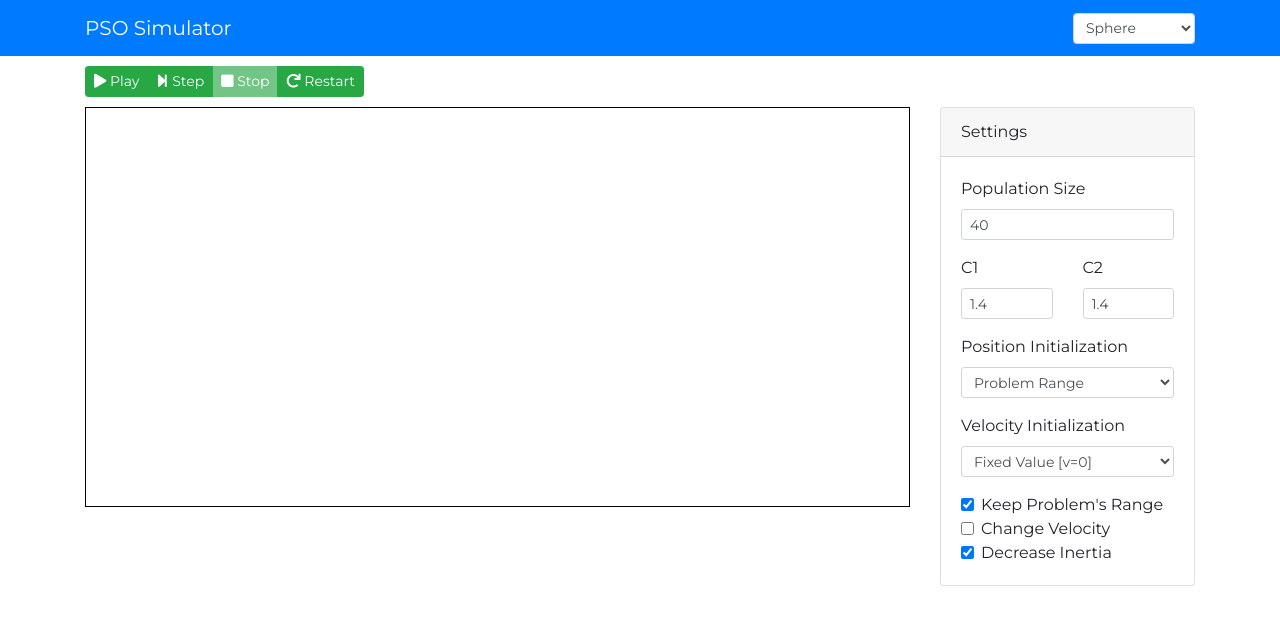
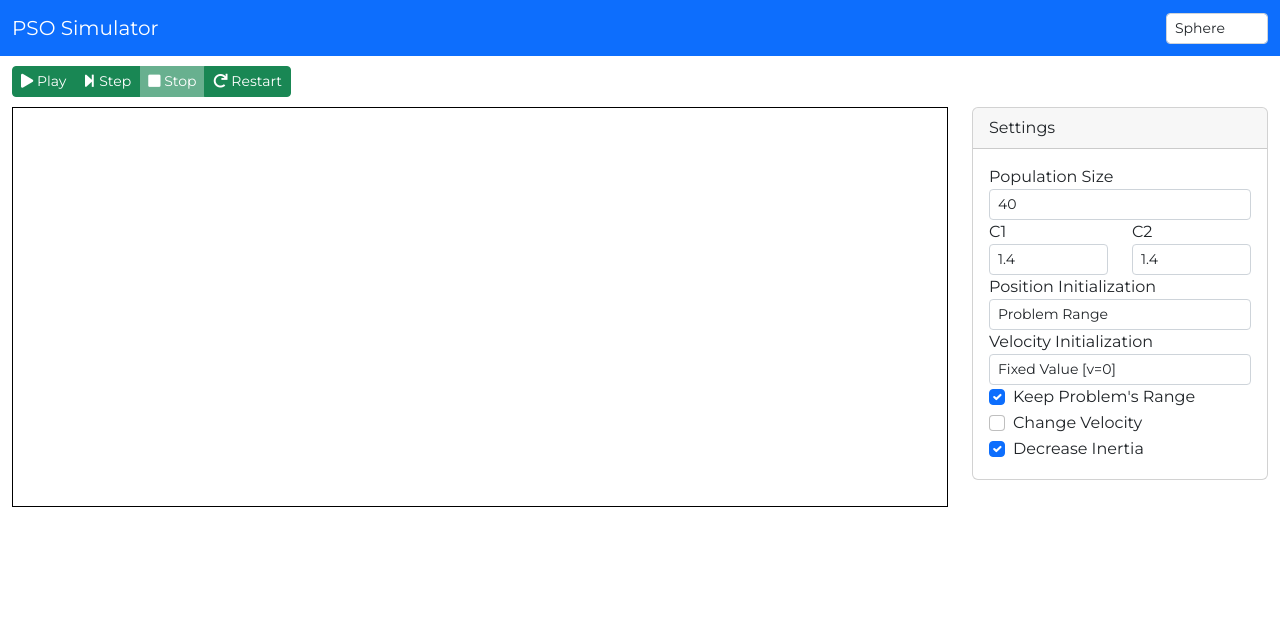
Before and after one commit to thiagodnf/pso-simulator, a website: page index.html in a window 1280 px wide. Drawn offline with nearby package versions, Linux system fonts and the light colour scheme.

Commit message:
updated boostrrap version

```diff
--- a/app/config.js
+++ b/app/config.js
@@ -5,7 +5,7 @@ requirejs.config({
     paths: {
         // Vendors
         "jquery": "https://code.jquery.com/jquery-3.3.1.slim.min",
-        "bootstrap": "https://stackpath.bootstrapcdn.com/bootstrap/4.3.1/js/bootstrap.bundle.min",
+        "bootstrap": "https://cdn.jsdelivr.net/npm/bootstrap@5.2.3/dist/js/bootstrap.bundle.min",
         "d3": "https://d3js.org/d3.v3.min",
 
         //Plugins
--- a/index.html
+++ b/index.html
@@ -14,14 +14,14 @@
         <!-- Vendors -->
         <link rel="stylesheet" type="text/css" href="https://fonts.googleapis.com/css?family=Montserrat"/>
         <link rel="stylesheet" type="text/css" href="https://use.fontawesome.com/releases/v5.5.0/css/all.css"/>
-        <link rel="stylesheet" type="text/css" href="https://stackpath.bootstrapcdn.com/bootstrap/4.3.1/css/bootstrap.min.css"/>
+        <link href="https://cdn.jsdelivr.net/npm/bootstrap@5.2.3/dist/css/bootstrap.min.css" rel="stylesheet" integrity="sha384-rbsA2VBKQhggwzxH7pPCaAqO46MgnOM80zW1RWuH61DGLwZJEdK2Kadq2F9CUG65" crossorigin="anonymous">
         <!-- Custom -->
         <link rel="stylesheet" type="text/css" href="css/style.css"/>
     </head>
 	<body>
 
         <nav class="navbar navbar-expand-lg navbar-dark bg-primary  ">
-            <div class="container ">
+            <div class="container-fluid">
                 <a class="navbar-brand" href="#">PSO Simulator</a>
 
                 <form class="form-inline">
@@ -41,7 +41,7 @@
 
         </nav>
 
-        <div class="container ">
+        <div class="container-fluid">
 
             <div class="row toolbar">
                 <div class="col-9">
```
